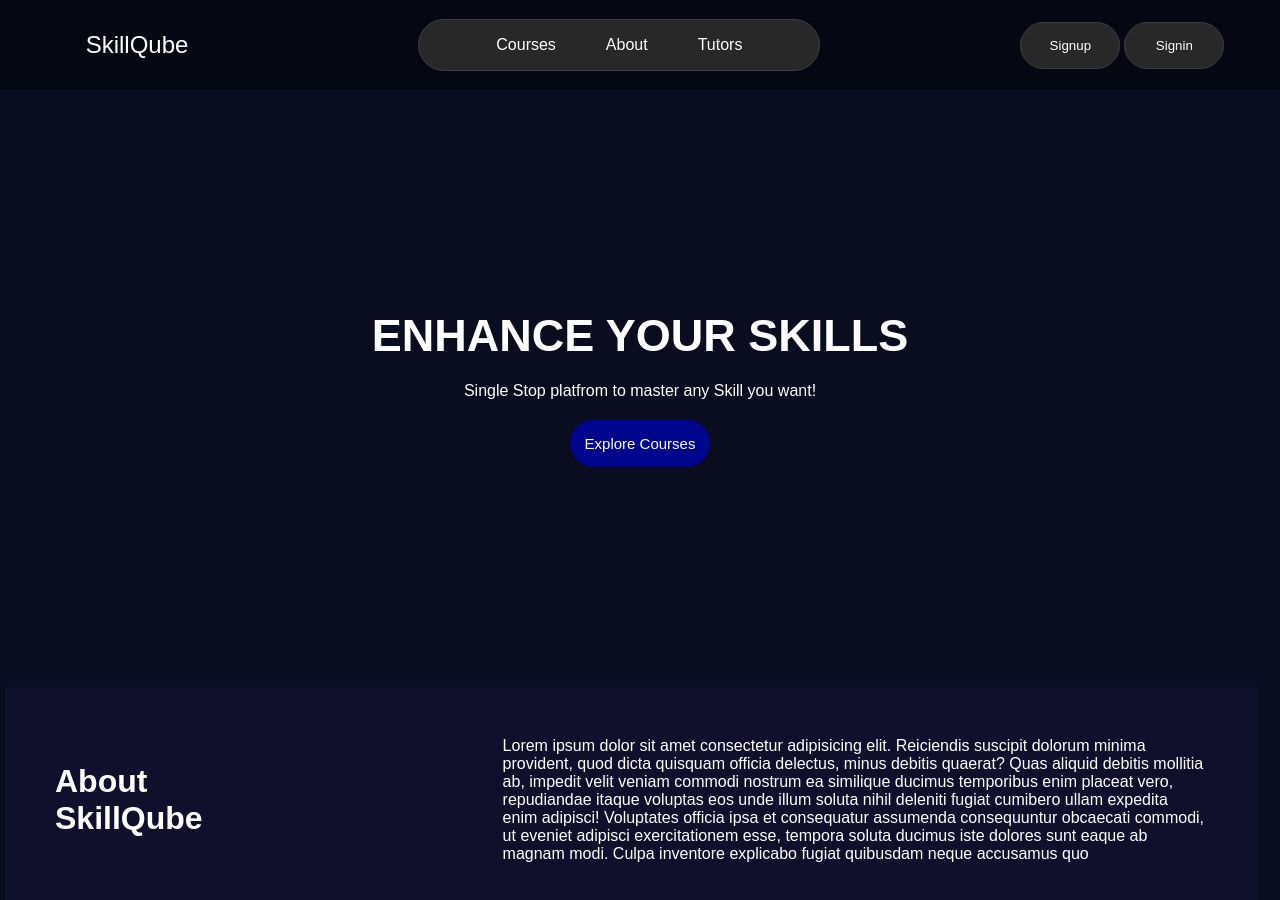
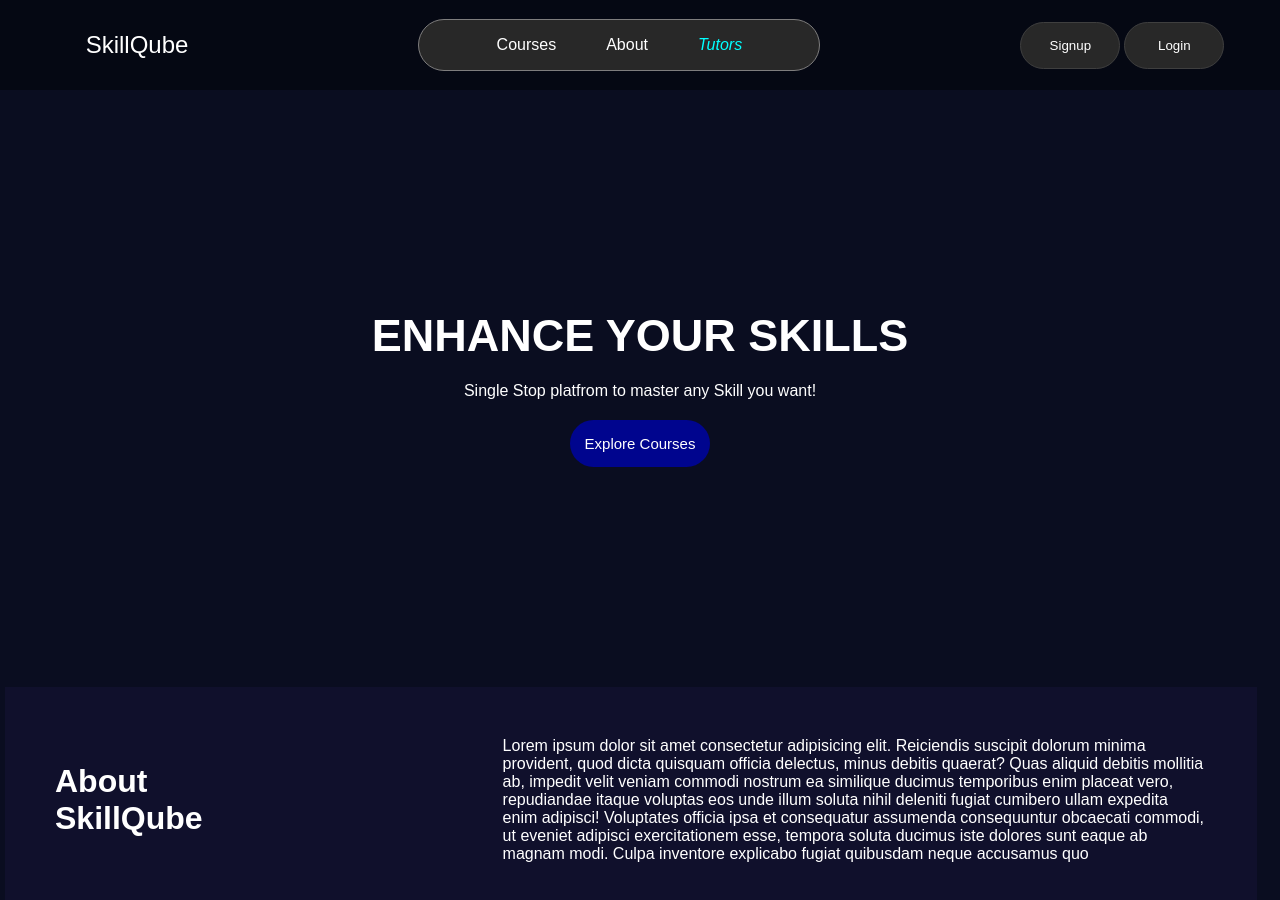
Before and after one commit to BAT019/SkillQube, a website: page index.html in a window 1280 px wide. In both pictures the pointer is over the element "Tutors". Shown: the top 900 px of the page. Drawn offline with Linux system fonts and the light colour scheme.

Commit message:
modified frontend

```diff
--- a/index.html
+++ b/index.html
@@ -16,11 +16,11 @@
         <div class="midsection">
           <p class="font course">Courses</p>
           <p class="font about">About</p>
-          <p class="font">Tutors</p>
+          <p class="font Tutors">Tutors</p>
         </div>
         <div class="buttons">
           <button class="signupbtn font">Signup</button>
-          <button class="signinbtn font">Signin</button>
+          <button class="signinbtn font">Login</button>
         </div>
       </div>
       <!-- taskbar end here -->
--- a/style.css
+++ b/style.css
@@ -26,7 +26,7 @@
     cursor: pointer;
     font-style: italic;
 }
-.tutors:hover{
+.Tutors:hover{
     color: aqua;
     cursor: pointer;
     font-style: italic;
@@ -47,6 +47,9 @@
     justify-content: center;
     gap: 50px;
     border: 1px solid rgb(63, 63, 63);
+}
+.midsection:hover{
+      border: 1px solid rgb(126, 125, 125);
 }
 
 .signupbtn{
```
